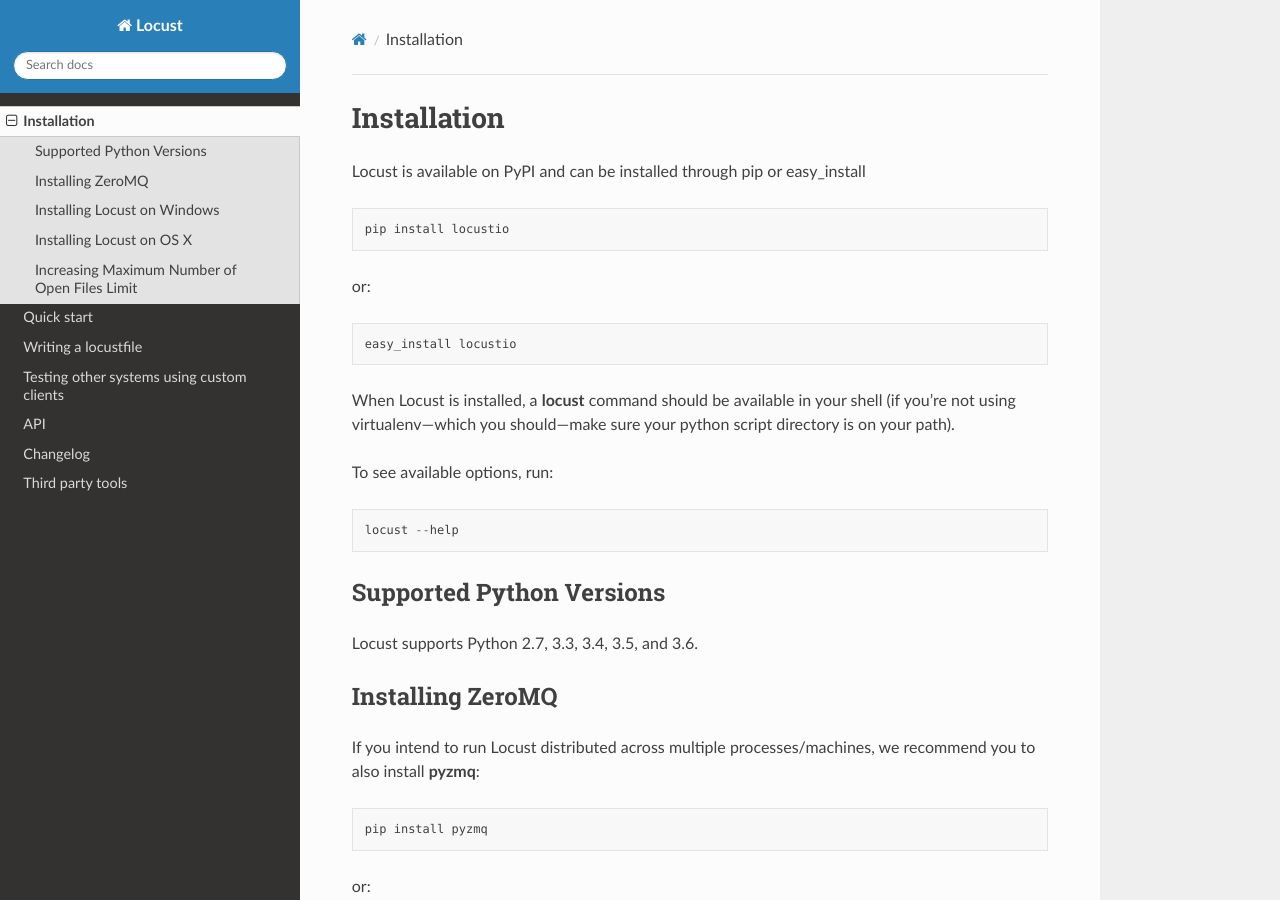
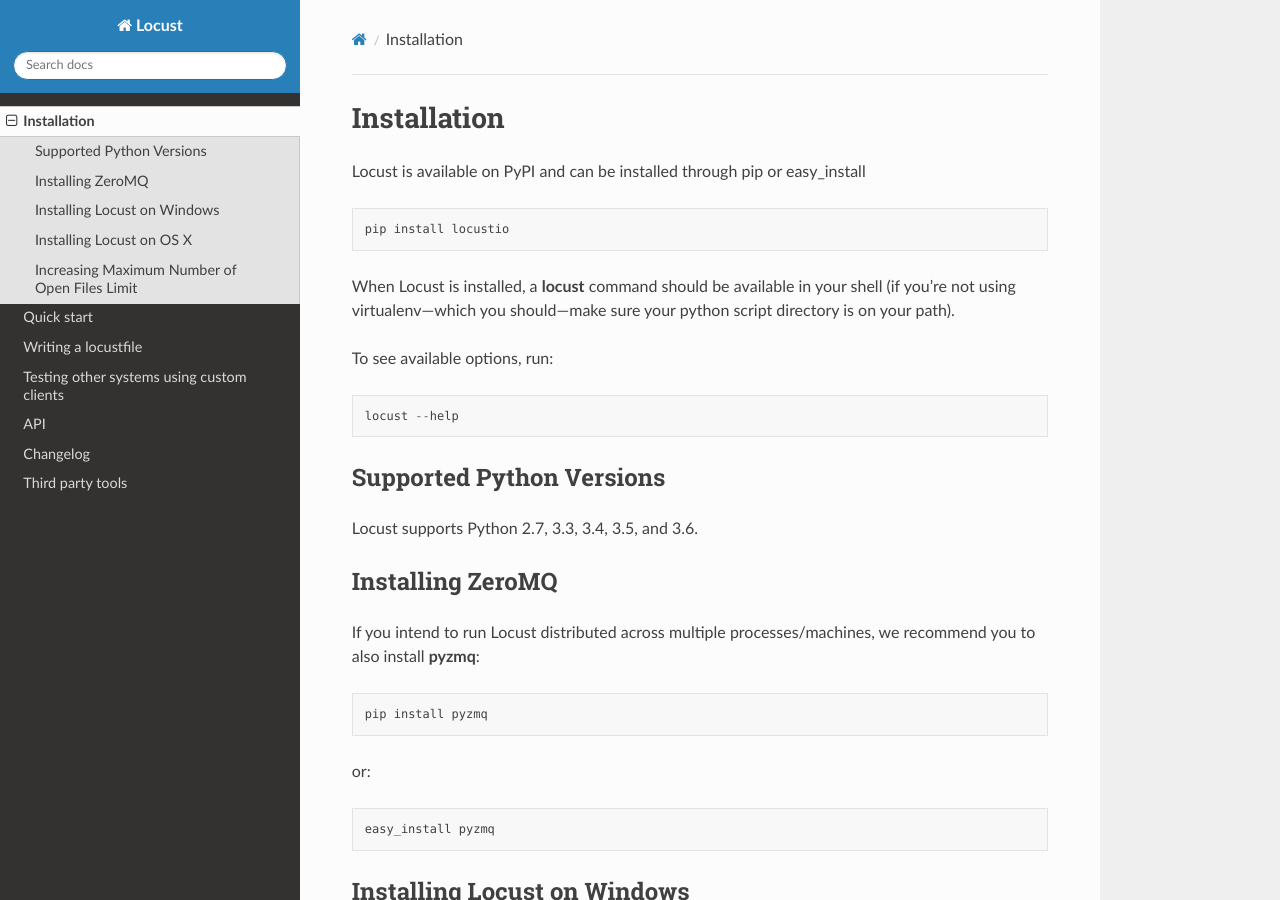
Before and after one commit to locustio/locust, a Sphinx documentation site: the page built from docs/installation.rst, in a window 1280 px wide and 900 px high. Built offline with Sphinx 7.4.7 and the Read the Docs theme 2.0.0, drawn with Linux system fonts in a browser that asks for light colours; pages that are not in the unit, such as notebooks, are missing from menus.

Commit message:
Removed easy_install installation instruction

```diff
--- a/docs/installation.rst
+++ b/docs/installation.rst
@@ -7,9 +7,6 @@
 
     pip install locustio
 
-or::
-
-    easy_install locustio
 
 When Locust is installed, a **locust** command should be available in your shell (if you're not using
 virtualenv—which you should—make sure your python script directory is on your path).
```
